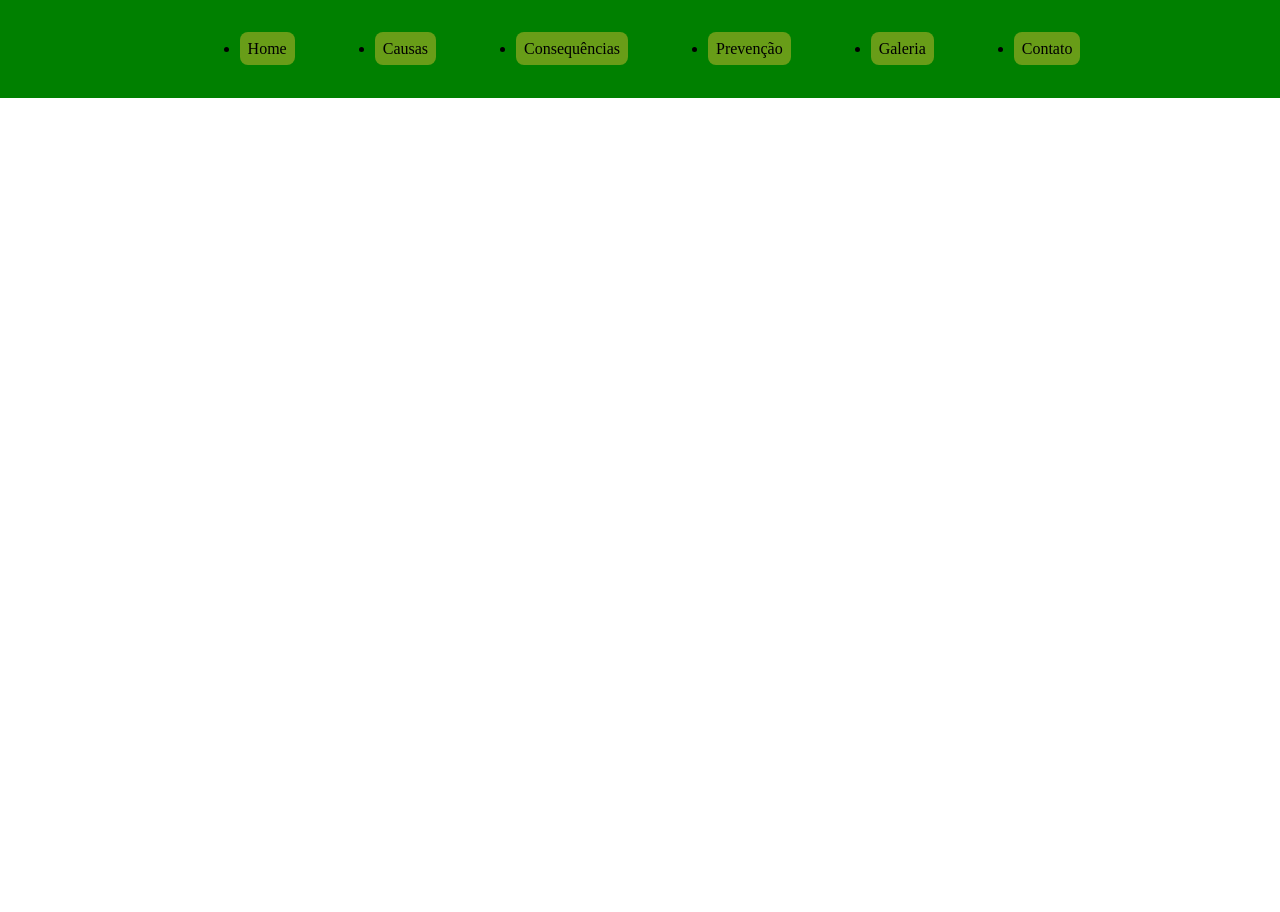
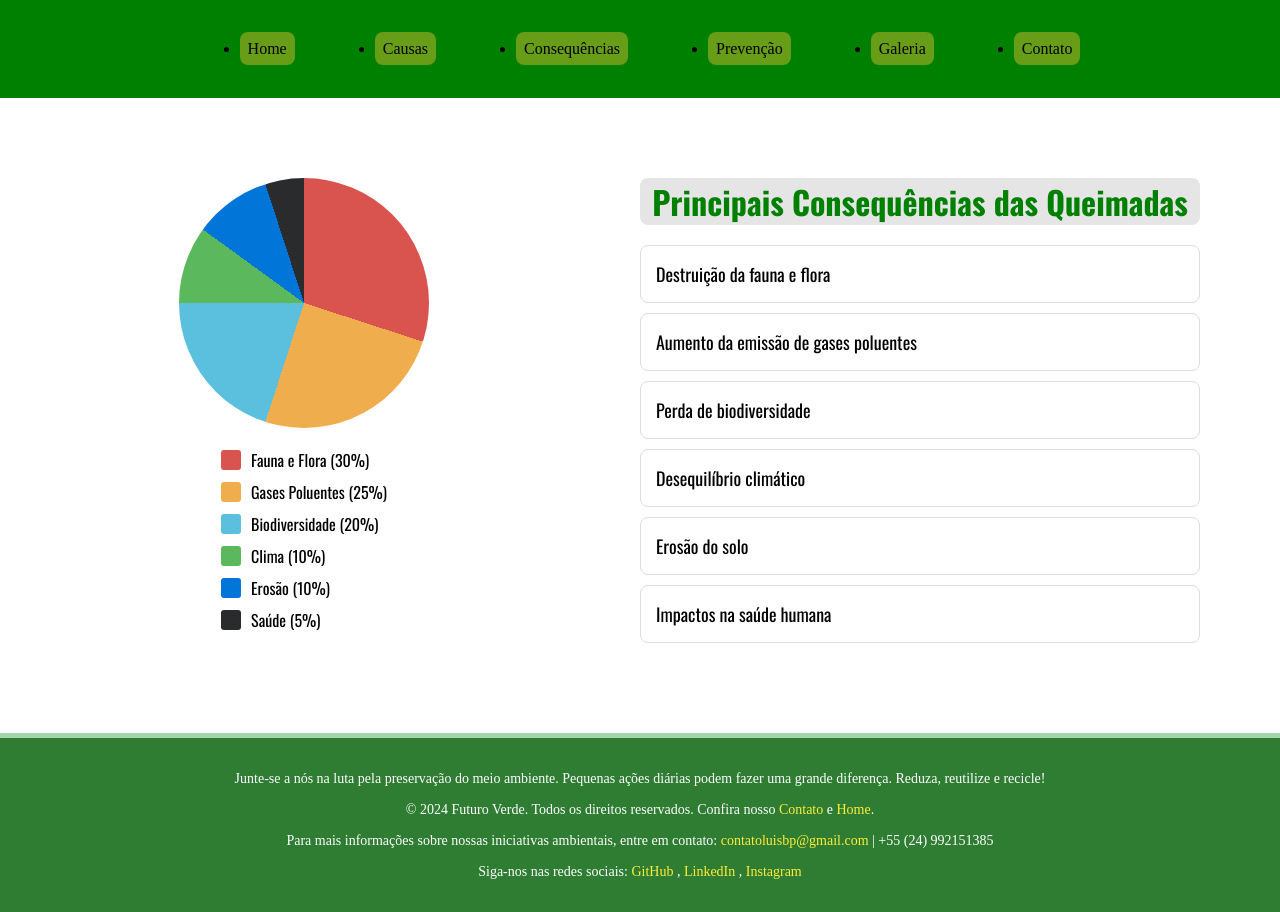
Before and after one commit to luisgustavo777/futuroVerde, a plain HTML site: page consequencias.html in a window 1280 px wide. Before the commit the page ends 800 px from the top, so only its background shows below. Drawn offline with nearby package versions, Linux system fonts and the light colour scheme; a web font is replaced by a local one.

Commit message:
criar secção de consequências com gráfico de pizza

```diff
--- a/consequencias.html
+++ b/consequencias.html
@@ -4,13 +4,21 @@
     <meta charset="UTF-8">
     <meta name="viewport" content="width=device-width, initial-scale=1.0">
     <title>Consequências de Queimada</title>
+    <!-- Referência ao CSS da página-->
     <link rel="stylesheet" href="styleconsequencias.css">
+    <!-- Favicon da página-->
     <link rel="shortcut icon" href="faviconQueimadas.ico" type="image/x-icon">
+    <!-- Fonte Sofadi One-->
     <link rel="preconnect" href="https://fonts.googleapis.com">
     <link rel="preconnect" href="https://fonts.gstatic.com" crossorigin>
     <link href="https://fonts.googleapis.com/css2?family=Sofadi+One&display=swap" rel="stylesheet">
+    <!-- Fonte Oswald-->
+    <link rel="preconnect" href="https://fonts.googleapis.com">
+    <link rel="preconnect" href="https://fonts.gstatic.com" crossorigin>
+    <link href="https://fonts.googleapis.com/css2?family=Oswald:wght@200..700&display=swap" rel="stylesheet">
 </head>
 <body>
+    <!-- Cabeçalho com sub-páginas do site-->
     <header class="cabecalho">
         <ul>
             <li><a href="index.html">Home</a></li>
@@ -21,6 +29,38 @@
             <li><a href="contato.html">Contato</a></li>
         </ul>
     </header>
-
+    <div class="container">
+        <!-- Gráfico de Pizza -->
+        <div class="grafico-pizza">
+            <div class="pizza"></div>
+            <ul class="legenda">
+                <li><span class="cor" style="background-color: #d9534f;"></span> Fauna e Flora (30%)</li>
+                <li><span class="cor" style="background-color: #f0ad4e;"></span> Gases Poluentes (25%)</li>
+                <li><span class="cor" style="background-color: #5bc0de;"></span> Biodiversidade (20%)</li>
+                <li><span class="cor" style="background-color: #5cb85c;"></span> Clima (10%)</li>
+                <li><span class="cor" style="background-color: #0275d8;"></span> Erosão (10%)</li>
+                <li><span class="cor" style="background-color: #292b2c;"></span> Saúde (5%)</li>
+            </ul>
+        </div>
+        <!-- Lista de consequências -->
+        <div class="conteudo">
+            <h1>Principais Consequências das Queimadas</h1>
+            <ul class="consequencias">
+                <li data-cor="#d9534f">Destruição da fauna e flora</li>
+                <li data-cor="#f0ad4e">Aumento da emissão de gases poluentes</li>
+                <li data-cor="#5bc0de">Perda de biodiversidade</li>
+                <li data-cor="#5cb85c">Desequilíbrio climático</li>
+                <li data-cor="#0275d8">Erosão do solo</li>
+                <li data-cor="#292b2c">Impactos na saúde humana</li>
+            </ul>
+        </div>
+    </div>
+     <!-- Cabeçalho com contato e outras duas páginas para acesso-->
+     <footer class="footer">
+        <p>Junte-se a nós na luta pela preservação do meio ambiente. Pequenas ações diárias podem fazer uma grande diferença. Reduza, reutilize e recicle!</p>
+        <p>© 2024 Futuro Verde. Todos os direitos reservados. Confira nosso <a href="contato.html">Contato</a> e <a href="index.html">Home</a>.</p>
+        <p>Para mais informações sobre nossas iniciativas ambientais, entre em contato: <a href="mailto:contatoluisbp@gmail.com">contatoluisbp@gmail.com</a> | +55 (24) 992151385</p>
+        <p>Siga-nos nas redes sociais: <a href="https://github.com/luisgustavo777">GitHub</a> , <a href="https://www.linkedin.com/in/lu%C3%ADs-gustavo-moreira-928967262/">LinkedIn</a> , <a href="https://www.instagram.com/luismds_/">Instagram</a></p>
+    </footer>
 </body>
 </html>
--- a/styleconsequencias.css
+++ b/styleconsequencias.css
@@ -1,18 +1,13 @@
+/*Coloca a margem e bordas de todos os elementos*/
 * {
     margin: 0;
     box-sizing: border-box;
 }
-
+/*Define o comportamento do scroll*/
 html {
     scroll-behavior: smooth;
 }
-
-.sofadi-one-regular {
-    font-family: "Sofadi One", system-ui;
-    font-weight: 400;
-    font-style: normal;
-  }
-
+/*Comportamento e posição do cabeçalho*/
 .cabecalho {
     display: flex;
     justify-content: center;
@@ -20,14 +15,14 @@ html {
     background-color: green;
     font-family: Sofadi One;
 }
-
+/*Posicionamento e tamanho da lista*/
 .cabecalho ul {
     display: flex;
     margin-top: 5vh;
     margin-bottom: 5vh;
     gap: 10vh;
 }
-
+/*Caracteristicas e Posicionamento de cada botão*/
 .cabecalho a {
     text-decoration: none;
     background-color: rgb(104, 157, 24);
@@ -36,7 +31,135 @@ html {
     color: black;
     transition: transform 0.3s ease-in-out, color 0.3s ease-in-out;
 }
-
+/*Movimento do botão*/
 .cabecalho a:hover {
     color: white;
 }
+/*Div para colocar a lista de consequências e o gráfico*/
+.container {
+    display: flex;
+    justify-content: space-between;
+    align-items: flex-start;
+    max-width: 1200px;
+    margin: 10vh;
+}
+/*Conteúdo da lista*/
+.conteudo {
+    width: 50%;
+}
+/*Título*/
+h1 {
+    color: green;
+    background-color: rgba(0, 0, 0, 0.1);
+    border-radius: 1vh;
+    text-align: center;
+    margin-bottom: 20px;
+    font-family: Oswald;
+}
+/*Estilo da lista de consequências*/
+ul.consequencias {
+    list-style-type: none;
+    padding: 0;
+}
+/*Caracteristicas de cada item da lista*/
+ul.consequencias li {
+    background-color: #fff;
+    border: 1px solid #ddd;
+    padding: 15px;
+    margin: 10px 0;
+    font-size: 18px;
+    transition: background-color 0.3s ease, transform 0.3s ease;
+    border-radius: 8px;
+    cursor: pointer;
+    font-family: Oswald;
+}
+/*Animação de piscar*/
+@keyframes blink {
+    0%, 100% {
+        background-color: inherit;
+    }
+    50% {
+        background-color: var(--hover-cor);
+        color: #fff;
+    }
+}
+/*Efeito ao passar o mouse*/
+ul.consequencias li:hover {
+    animation: blink 0.6s ease-in-out;
+    --hover-cor: attr(data-cor);
+}
+/*Gráfico de Pizza*/
+.grafico-pizza {
+    width: 40%;
+    display: flex;
+    flex-direction: column;
+    align-items: center;
+}
+/*Estilo do gráfico de pizza*/
+.pizza {
+    width: 250px;
+    height: 250px;
+    border-radius: 50%;
+    background: conic-gradient(
+        #d9534f 0% 30%,
+        #f0ad4e 30% 55%,
+        #5bc0de 55% 75%,
+        #5cb85c 75% 85%,
+        #0275d8 85% 95%,
+        #292b2c 95% 100%
+    );
+    margin-bottom: 20px;
+}
+/*Estilo da legenda*/
+.legenda {
+    list-style: none;
+    padding: 0;
+    margin: 0;
+    text-align: left;
+}
+/*Posicionamento de cada item da legenda do gráfico*/
+.legenda li {
+    display: flex;
+    align-items: center;
+    margin-bottom: 8px;
+    font-family: Oswald;
+}
+/*Tamanho das fatias*/
+.legenda .cor {
+    width: 20px;
+    height: 20px;
+    margin-right: 10px;
+    border-radius: 3px;
+}
+/*Rodapé e suas caracteristicas*/
+.footer {
+    background-color: #2E7D32;
+    color: white;
+    padding: 20px;
+    text-align: center;
+    font-family: Arial, sans-serif;
+    font-size: 14px;
+    line-height: 1.5;
+    border-top: 5px solid #A5D6A7;
+}
+/*Elementos P do rodapé*/
+.footer p {
+    margin: 10px 0;
+    font-family: Sofadi One;
+}
+/*Elementos de A HREF do rodapé*/
+.footer a {
+    color: #FFEB3B;
+    text-decoration: none;
+    transition: color 0.3s;
+}
+/*Efeito de transição de corpara os links no rodapé*/
+.footer a:hover {
+    color: #FFC107;
+}
+/*Media Query para responsividade em dispositivos menores*/
+@media (max-width: 600px) {
+    footer {
+        font-size: 12px;
+    }
+}
```
Also changed, not shown: causas.html (+1 -1 lines).
